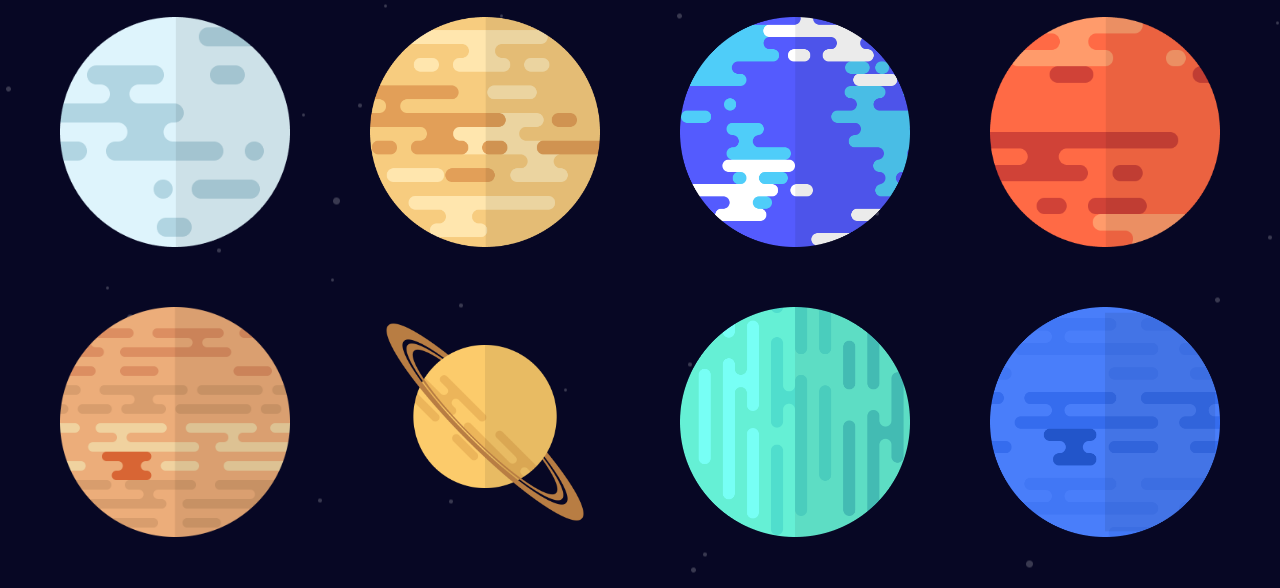
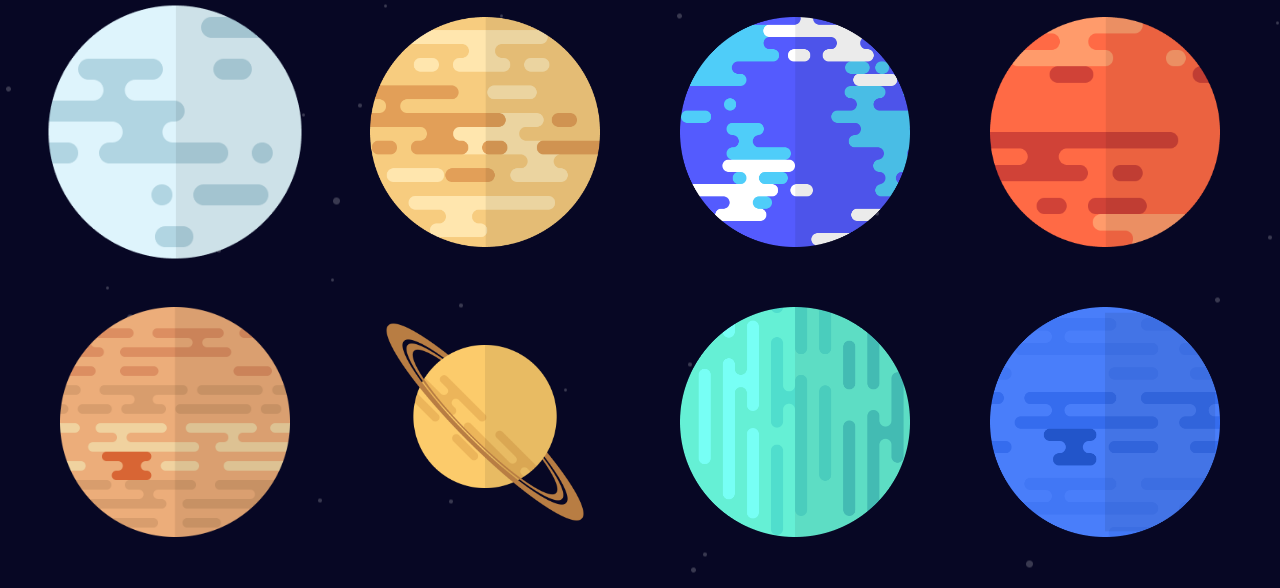
Before and after one commit to Asadullohbek05/planets-project, a plain HTML site: page index.html in a window 1280 px wide. In both pictures the pointer is over the picture 175 px from the left and 344 px from the top of the page. Shown: the part 212-800 px from the top of the page. Drawn offline with Linux system fonts and the light colour scheme.

Commit message:
project finished

```diff
--- a/index.html
+++ b/index.html
@@ -3,7 +3,7 @@
   <head>
     <meta charset="UTF-8" />
     <meta name="viewport" content="width=device-width, initial-scale=1.0" />
-    <title>Planets</title>
+    <title>Asadbek Dev | Planets fact site</title>
     <link rel="stylesheet" href="style.css" />
     <link
       rel="stylesheet"
--- a/style.css
+++ b/style.css
@@ -1,8 +1,5 @@
 @import url("https://fonts.googleapis.com/css2?family=Spartan:wght@100;200;300;400;500;600;800;900&display=swap");
 @import url("https://fonts.googleapis.com/css2?family=Antonio:wght@100..700&display=swap");
-
-/* font-family: "Spartan", sans-serif; */
-/* font-family: "Antonio", sans-serif; */
 
 :root {
   --white-color: #ffffff;
@@ -65,6 +62,10 @@ body {
   align-items: center;
   height: auto;
   border-radius: 50%;
+}
+
+.planets-images a:hover img {
+  transform: scale(1.1);
 }
 
 .planets-images a img {
```
